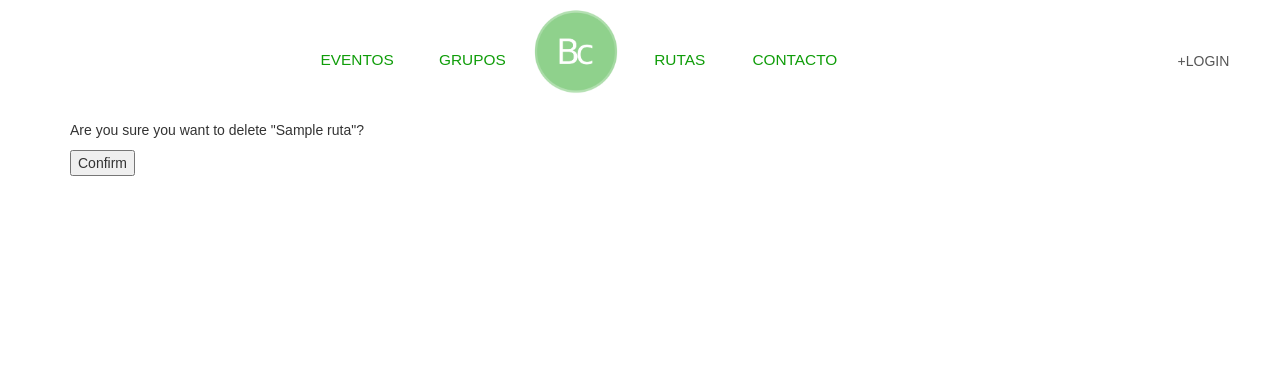
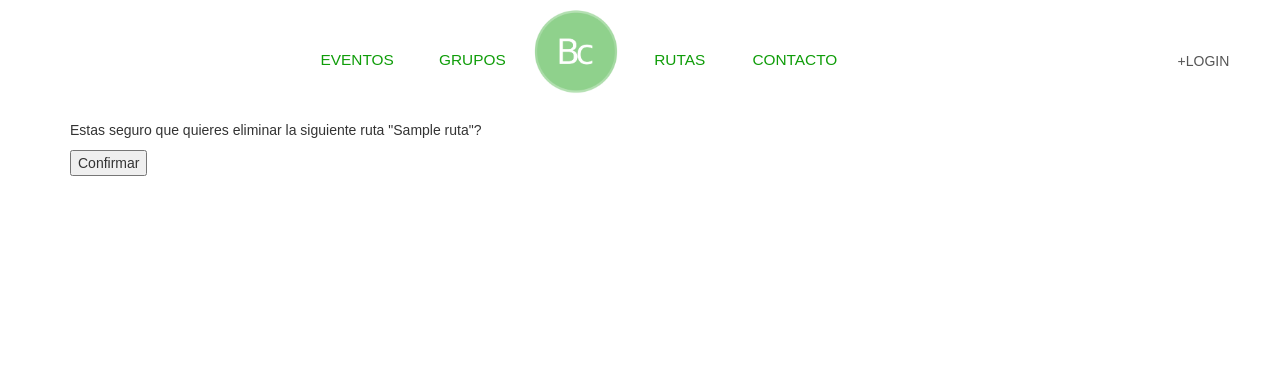
Before and after one commit to vladwelt/biker_community, a Django app: page /route/delete/1/ in a window 1280 px wide. Shown: the top 380 px of the page. Run offline with Django 3.2, Linux system fonts and the light colour scheme; tables that the repository leaves empty hold one stand-in row (values such as "Sample post"); some libraries are stand-ins or nearby versions.

Commit message:
[FIX] Change language in ruta confirm delete

```diff
--- a/src/biker/templates/biker/ruta_confirm_delete.html
+++ b/src/biker/templates/biker/ruta_confirm_delete.html
@@ -1,7 +1,7 @@
 {% extends 'biker/base.html' %}
 {% block content %}
 <form action="" method="post">{% csrf_token %}
-    <p>Are you sure you want to delete "{{ object }}"?</p>
-    <input type="submit" value="Confirm" />
+    <p>Estas seguro que quieres eliminar la siguiente ruta  "{{ object }}"?</p>
+    <input type="submit" value="Confirmar" />
 </form>
 {% endblock %}
```
